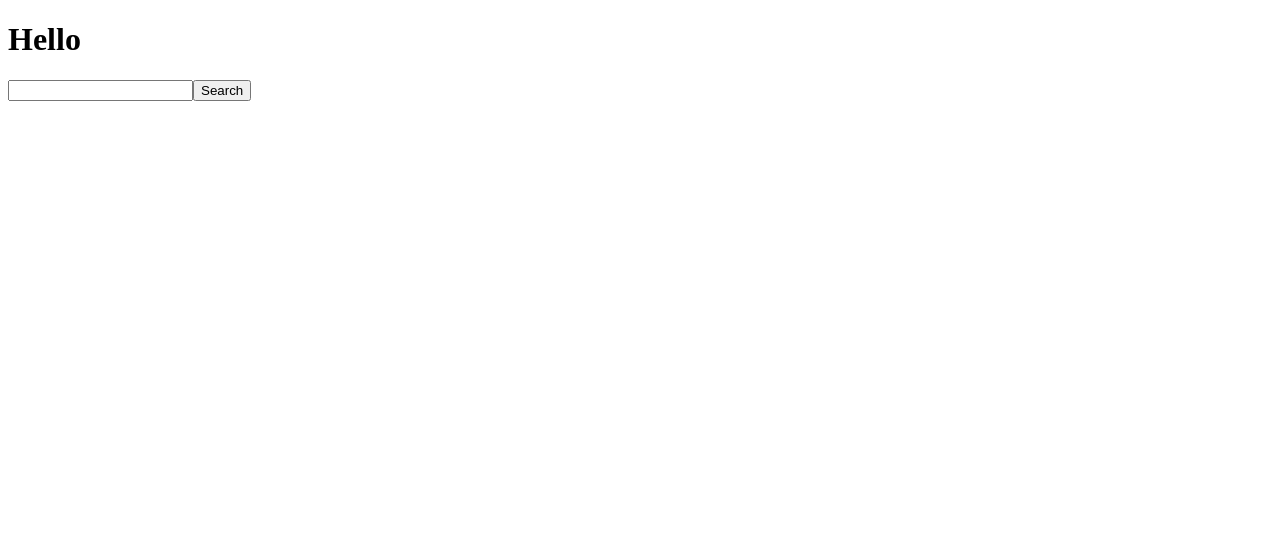
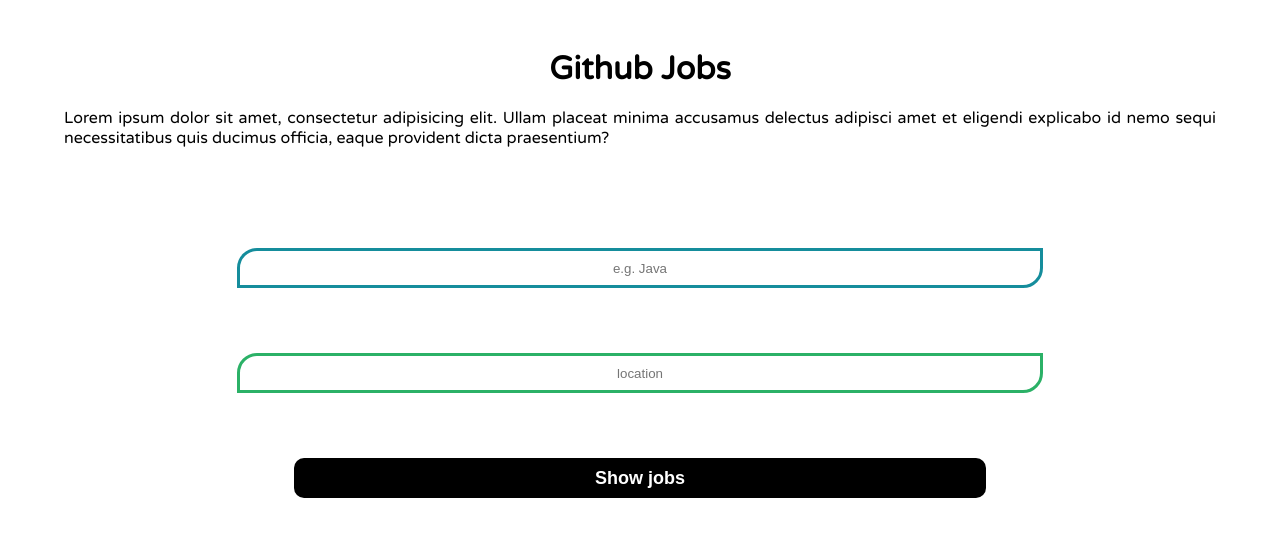
Before and after one commit to maciej790/movie-search-app, a Vue app: page / in a window 1280 px wide. Shown: the top 536 px of the page. Built offline with nearby package versions, Linux system fonts and the light colour scheme.

Commit message:
entry point my app

```diff
--- a/public/index.html
+++ b/public/index.html
@@ -6,7 +6,7 @@
     <meta name="viewport" content="width=device-width,initial-scale=1.0">
     <link rel="icon" href="<%= BASE_URL %>favicon.ico">
     <title><%= htmlWebpackPlugin.options.title %></title>
-    <link href="https://fonts.googleapis.com/css2?family=Roboto+Mono&display=swap" rel="stylesheet">
+    <link href="https://fonts.googleapis.com/css2?family=Varela+Round&display=swap" rel="stylesheet">
   </head>
   <body>
     <noscript>
--- a/src/App.vue
+++ b/src/App.vue
@@ -1,5 +1,7 @@
 <template>
-  <router-view></router-view>
+  <div id="app">
+    <router-view></router-view>
+  </div>
 </template>
 
 <script>
--- a/src/components/Form.vue
+++ /dev/null
@@ -1,25 +0,0 @@
-<template>
-  <form>
-    <input
-      type="text"
-      :value="inputValue"
-      @change="(e) => $emit('update:inputValue', e.target.value)"
-    />
-    <button @click.prevent="$emit('handleClick')">Search</button>
-  </form>
-</template>
-
-<script>
-export default {
-  name: 'Form',
-
-  props: {
-    inputValue: {
-      type: String,
-      required: true,
-    },
-  },
-};
-</script>
-
-<style></style>
--- /dev/null
+++ b/src/components/SearchForm.vue
@@ -0,0 +1,52 @@
+<template>
+  <form class="search_form">
+    <input class="inp_skill" type="text" placeholder="e.g. Java" />
+    <input class="inp_location" type="text" placeholder="location" />
+    <button class="serch_btn">Show jobs</button>
+  </form>
+</template>
+
+<script>
+export default {
+  name: 'SearchForm',
+};
+</script>
+
+<style lang="scss">
+@mixin formElement($width, $bcg, $border, $top_left, $bottom_left) {
+  width: $width;
+  height: 40px;
+  background-color: $bcg;
+  text-align: center;
+  outline: none;
+  border: $border;
+  border-top-left-radius: $top_left;
+  border-bottom-right-radius: $bottom_left;
+}
+
+.search_form {
+  width: 90%;
+  margin-top: 100px;
+  height: 250px;
+  display: flex;
+  flex-direction: column;
+  justify-content: space-between;
+  align-items: center;
+
+  .inp_skill {
+    @include formElement(70%, transparent, 3px solid rgb(21, 141, 156), 20px, 20px);
+  }
+
+  .inp_location {
+    @include formElement(70%, transparent, 3px solid rgb(43, 177, 103), 20px, 20px);
+  }
+
+  .serch_btn {
+    @include formElement(60%, black, none, 0, 0);
+    color: white;
+    font-size: 18px;
+    font-weight: bold;
+    border-radius: 10px;
+  }
+}
+</style>
--- /dev/null
+++ b/src/components/WelcomeText.vue
@@ -0,0 +1,31 @@
+<template>
+  <header class="app_header">
+    <h1>Github Jobs</h1>
+    <p class="app_description">
+      Lorem ipsum dolor sit amet, consectetur adipisicing elit. Ullam placeat minima accusamus
+      delectus adipisci amet et eligendi explicabo id nemo sequi necessitatibus quis ducimus
+      officia, eaque provident dicta praesentium?
+    </p>
+  </header>
+</template>
+
+<script>
+export default {
+  name: 'WelcomeText',
+};
+</script>
+
+<style lang="scss">
+.app_header {
+  width: 90%;
+  margin-top: 50px;
+  display: flex;
+  flex-direction: column;
+  align-items: center;
+
+  .app_description {
+    margin-top: 20px;
+    text-align: justify;
+  }
+}
+</style>
--- a/src/router/index.js
+++ b/src/router/index.js
@@ -1,19 +1,18 @@
 import { createWebHistory, createRouter } from 'vue-router';
-import Details from '@/views/Details.vue';
 import Home from '@/views/Home.vue';
+import JobDetails from '@/views/JobDetails.vue';
 
 const routes = [
-  {
-    path: '/details/:id',
-    name: 'Details',
-    component: Details,
-    props: true,
-  },
-
   {
     path: '/',
     name: 'Home',
     component: Home,
+  },
+
+  {
+    path: '/jobDetails',
+    name: 'JobDetails',
+    component: JobDetails,
   },
 ];
 
--- a/src/views/Details.vue
+++ /dev/null
@@ -1,37 +0,0 @@
-<template>
-  <h1>{{ id }}</h1>
-</template>
-
-<script>
-import { onMounted, ref } from 'vue';
-
-export default {
-  name: 'Details',
-
-  props: {
-    id: {
-      type: String,
-      required: true,
-    },
-  },
-
-  setup(props) {
-    const detailCard = ref();
-
-    onMounted(async () => {
-      const response = await fetch(`https://v2.jokeapi.dev/joke/Any?id=${props.id}`);
-      const data = await response.json();
-
-      console.log(data);
-      console.log(`fetching id jokes is:${props.id}`);
-      console.log(response);
-    });
-
-    return {
-      detailCard,
-    };
-  },
-};
-</script>
-
-<style></style>
--- a/src/views/Home.vue
+++ b/src/views/Home.vue
@@ -1,51 +1,36 @@
 <template>
-  <h1>Hello</h1>
-  <Form v-model:inputValue="inputValue" @handleClick="handleSearch" />
-  <p v-for="x in results" :key="x.id">
-    <router-link :to="{ name: 'Details', params: { id: x.id } }">
-      {{ x.delivery }}
-    </router-link>
-  </p>
-  <router-view></router-view>
+  <div class="wrapper">
+    <WelcomeText />
+    <SearchForm />
+  </div>
 </template>
 
 <script>
-import { ref } from 'vue';
-import Form from '../components/Form.vue';
+import SearchForm from '../components/SearchForm.vue';
+import WelcomeText from '../components/WelcomeText.vue';
 
 export default {
-  name: 'App',
-  components: { Form },
-
-  setup() {
-    const inputValue = ref('');
-    const results = ref();
-
-    const handleSearch = async () => {
-      const response = await fetch(`https://v2.jokeapi.dev/joke/${inputValue.value}?amount=5`);
-      const data = await response.json();
-      console.log(data);
-
-      results.value = data.jokes;
-    };
-
-    return {
-      inputValue,
-      handleSearch,
-      results,
-    };
-  },
+  components: { WelcomeText, SearchForm },
+  name: 'Home',
 };
 </script>
+
 <style lang="scss">
-p {
-  width: 100%;
-  height: 50px;
-  background: rgb(0, 255, 221);
-  display: flex;
-  justify-content: center;
-  align-items: center;
-  font-size: 30px;
-  color: purple;
+* {
+  margin: 0;
+  padding: 0;
+  box-sizing: border-box;
+}
+
+body {
+  font-family: 'Varela Round', sans-serif;
+
+  .wrapper {
+    width: 100%;
+    min-height: 100vh;
+    display: flex;
+    flex-direction: column;
+    align-items: center;
+  }
 }
 </style>
--- /dev/null
+++ b/src/views/JobDetails.vue
@@ -0,0 +1,11 @@
+<template>
+  <h1>Details</h1>
+</template>
+
+<script>
+export default {
+  name: 'JobDetails',
+};
+</script>
+
+<style></style>
```
